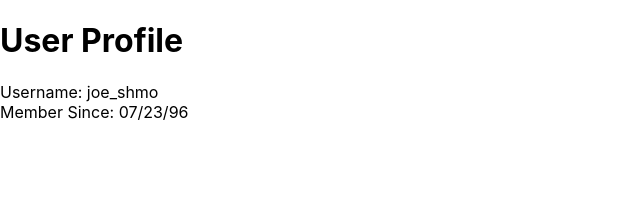
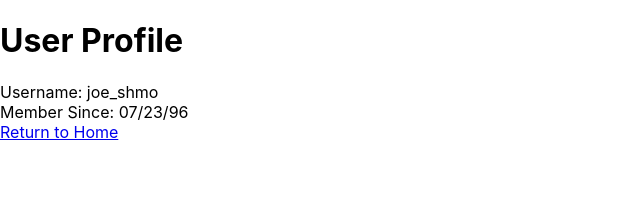
Before and after one commit to stephanieb00/assignment4, a React (Create React App) app in the folder bank-of-react/: page /userProfile in a window 1280 px wide. Shown: the top 212 px of the page, without its empty margins (0-640 px from the left). Built offline with nearby package versions, Linux system fonts and the light colour scheme.

Commit message:
Added a link back to the home component in UserProfile.js

```diff
--- a/bank-of-react/src/components/UserProfile.js
+++ b/bank-of-react/src/components/UserProfile.js
@@ -1,6 +1,7 @@
 // src/components/UserProfile.js
 
 import React, {Component} from 'react';
+import {Link} from 'react-router-dom';
 
 class UserProfile extends Component {
   render() {
@@ -10,9 +11,12 @@
 
           <div>Username: {this.props.userName}</div>
           <div>Member Since: {this.props.memberSince}</div>
+
+          <Link to="/">Return to Home</Link>
         </div>
     );
   }
+
 }
 
 export default UserProfile;
```
